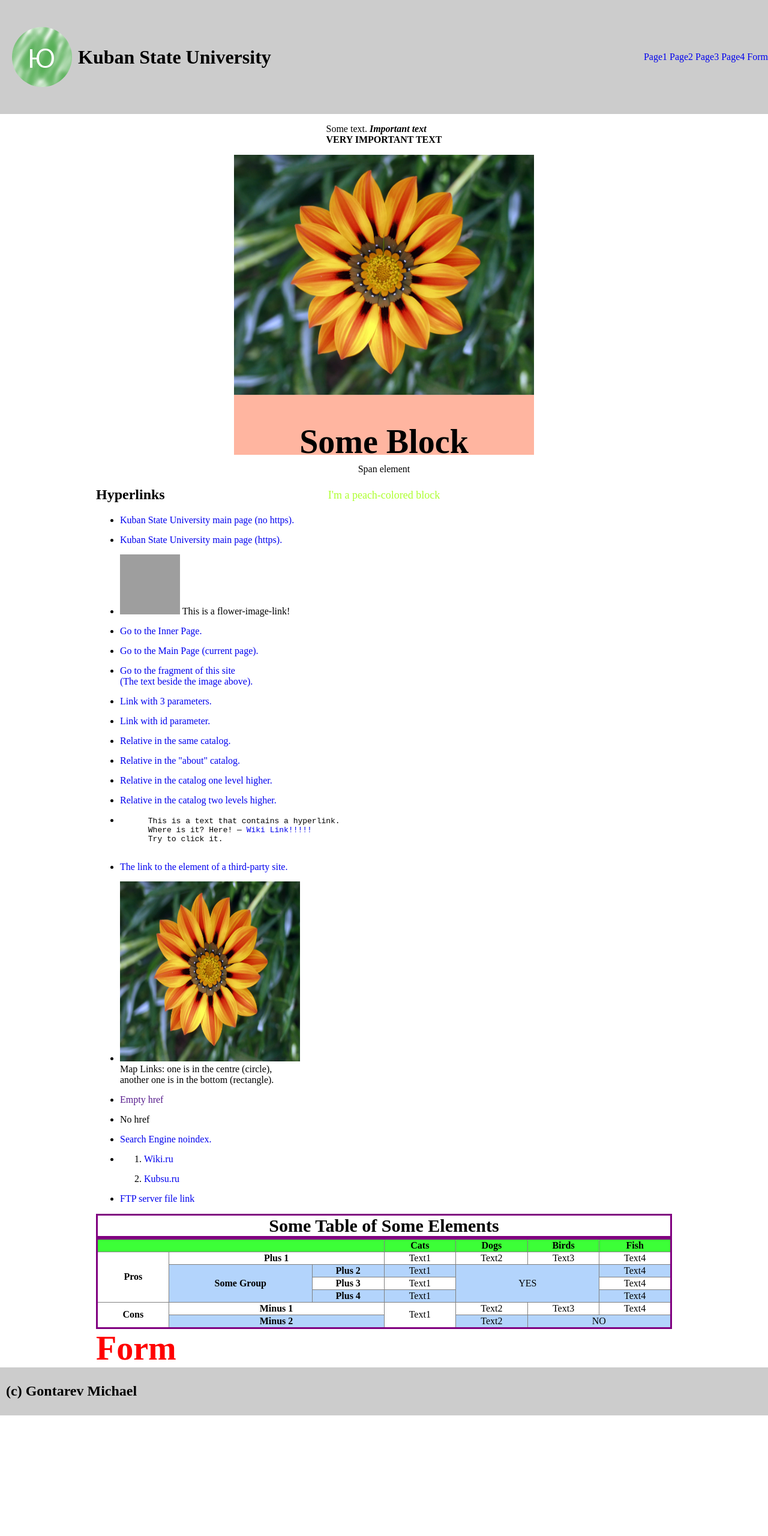
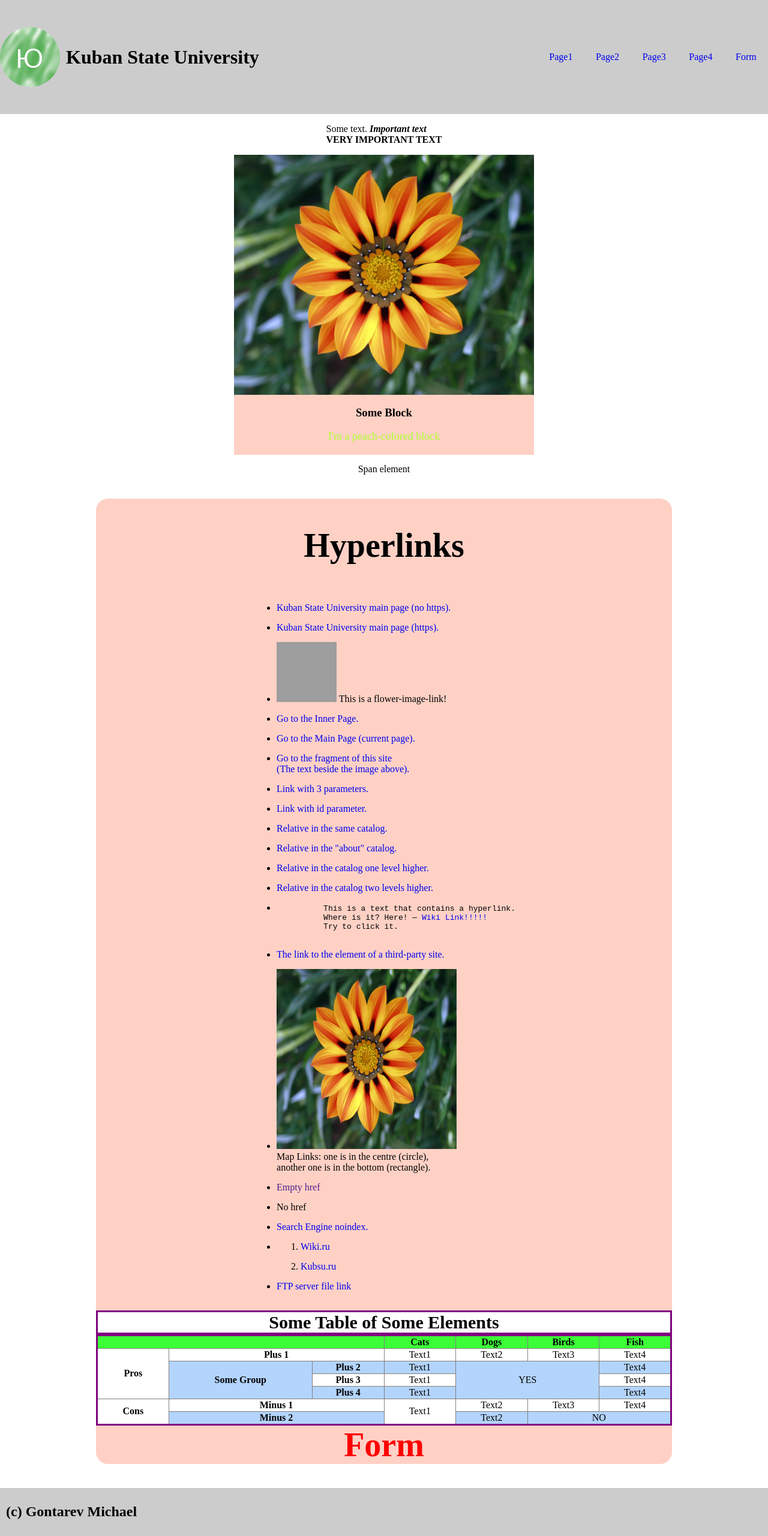
Before and after one commit to KiREHwYE/exercise-site, a website built with Parcel: page pages/main_page/index.html in a window 1280 px wide. Shown: the whole page at 60% size. Before the commit the page ends 2359 px from the top, so only its background shows below. Built offline with nearby package versions, Linux system fonts and the light colour scheme; grey boxes are pictures that could not be loaded.

Commit message:
Some Updates

```diff
--- a/css/main_page.css
+++ b/css/main_page.css
@@ -6,12 +6,42 @@ body {
   align-items: center;
 }
 
-table {
+main table {
   table-layout: fixed;
   width: 100%;
   border-collapse: collapse;
   border: 3px solid purple;
+  order: 1;
 }
+
+main h2 {
+  order: 2;
+}
+
+main div ul {
+  order: 3;
+}
+
+main a {
+  order: 4;
+}
+
+@media screen and (min-width: 768px){
+
+  main h2 {
+    order: 1;
+  }
+
+  main div ul {
+    order: 2;
+  }
+
+  main table {
+    order: 3;
+  }
+
+}
+
 
 caption {
   border: 3px solid purple;
@@ -68,21 +98,6 @@ header div img {
   border-radius: 50%;
 }
 
-
-header nav {
-  width: 30%;
-  align-items: center;
-  justify-content: space-between;
-  display: flex;
-  flex-direction: row;
-  font-size: 22px;
-}
-
-header div, header nav {
-  justify-content: space-between;
-  margin: 10px
-}
-
 div h2 {
   font-size: 56px;
 }
@@ -90,21 +105,55 @@ div h2 {
 .DivRowCentered {
   display: flex;
   flex-direction: row;
-  align-items: center
+  align-items: center;
 }
 
-header {
-  background-color:#ccc;
-  width: 100%;
-  height: 140px;
-  padding-left: 20px;
+
+.desktop-only-header {
+  display: none;
+}
+.mobile-only-header {
+  display: flex;
+}
+
+@media (min-width: 768px) {
+  .mobile-only-header {
+    display: none;
+  }
+  .desktop-only-header {
+    display: flex;
+  }
+}
+
+@media screen and (min-width: 768px){
+  header nav {
+    display: flex;
+    flex-direction: row;
+    width: 30%;
+    justify-content: space-around;
+  }
+}
+
+.mobile-only-nav {
   display: flex;
   flex-direction: column;
+  justify-content: space-around;
   align-items: center;
-  justify-content: space-between;
+  width: 100%;
+  height: 150px;
+  padding: 10px;
+  background-color: #ffd1c5;
+  margin-top: 40px;
+  margin-bottom: 40px;
 }
 
-@media only screen and (min-width: 768px) {
+@media (min-width: 768px) {
+  .mobile-only-nav {
+    display: none;
+  }
+}
+
+
 header {
   background-color:#ccc;
   width: 100%;
@@ -114,6 +163,17 @@ header {
   align-items: center;
   justify-content: space-between;
 }
+
+
+.NavProps {
+  display: flex;
+  flex-direction: column;
+  align-items: center;
+  width: 960px;
+  background-color: #ffd1c5;
+  border-radius: 20px;
+  margin-top: 40px;
+  margin-bottom: 40px;
 }
 
 
--- a/pages/main_page/index.html
+++ b/pages/main_page/index.html
@@ -10,7 +10,7 @@
 
 <body>
 
-  <header class="HeaderProps">
+  <header class="desktop-only-header">
 
     <div class="DivRowCentered">
       <img src="../../logo.png" width="100" height="100" alt="logo">
@@ -18,15 +18,34 @@
           Kuban State University
       </h1>
     </div>
-    <div>
+    <nav>
       <a href="../inner_page/inner_page.html">Page1</a>
       <a href="../../about/some_page.html">Page2</a>
       <a href="../../one_another_page.html">Page3</a>
       <a href="../page_one_level_higher.html">Page4</a>
       <a href="../form.html">Form</a>
+    </nav>
+
+  </header>
+
+  <header class="mobile-only-header">
+
+    <div class="DivRowCentered">
+      <img src="../../logo.png" width="100" height="100" alt="logo">
+      <h1 style="font-family: 'Bookman Old Style'">
+        Kuban State University
+      </h1>
     </div>
 
   </header>
+
+  <nav class="mobile-only-nav">
+    <a href="../inner_page/inner_page.html">Page1</a>
+    <a href="../../about/some_page.html">Page2</a>
+    <a href="../../one_another_page.html">Page3</a>
+    <a href="../page_one_level_higher.html">Page4</a>
+    <a href="../form.html">Form</a>
+  </nav>
 
   <main>
     <p>
@@ -39,8 +58,8 @@
       alt="Flower"
       width="500" height="400">
 
-    <div style="background-color: #ffb5a0; width: 500px;height: 100px; text-align: center">
-      <h2>Some Block</h2>
+    <div style="background-color: #ffd1c5; width: 500px;height: 100px; text-align: center">
+      <h3>Some Block</h3>
       <p style="color: greenyellow;font-size: 18px">
         I'm a peach-colored block
       </p>
@@ -51,7 +70,7 @@
     </span>
 
 
-    <nav class="NavProps">
+    <div class="NavProps">
 
       <h2>
         Hyperlinks
@@ -212,7 +231,7 @@
       </table>
 
       <a href="../form.html"><b class="FormProps">Form</b></a>
-    </nav>
+    </div>
 
   </main>
 
```
Lines whose indentation alone changed are shown as unchanged.
